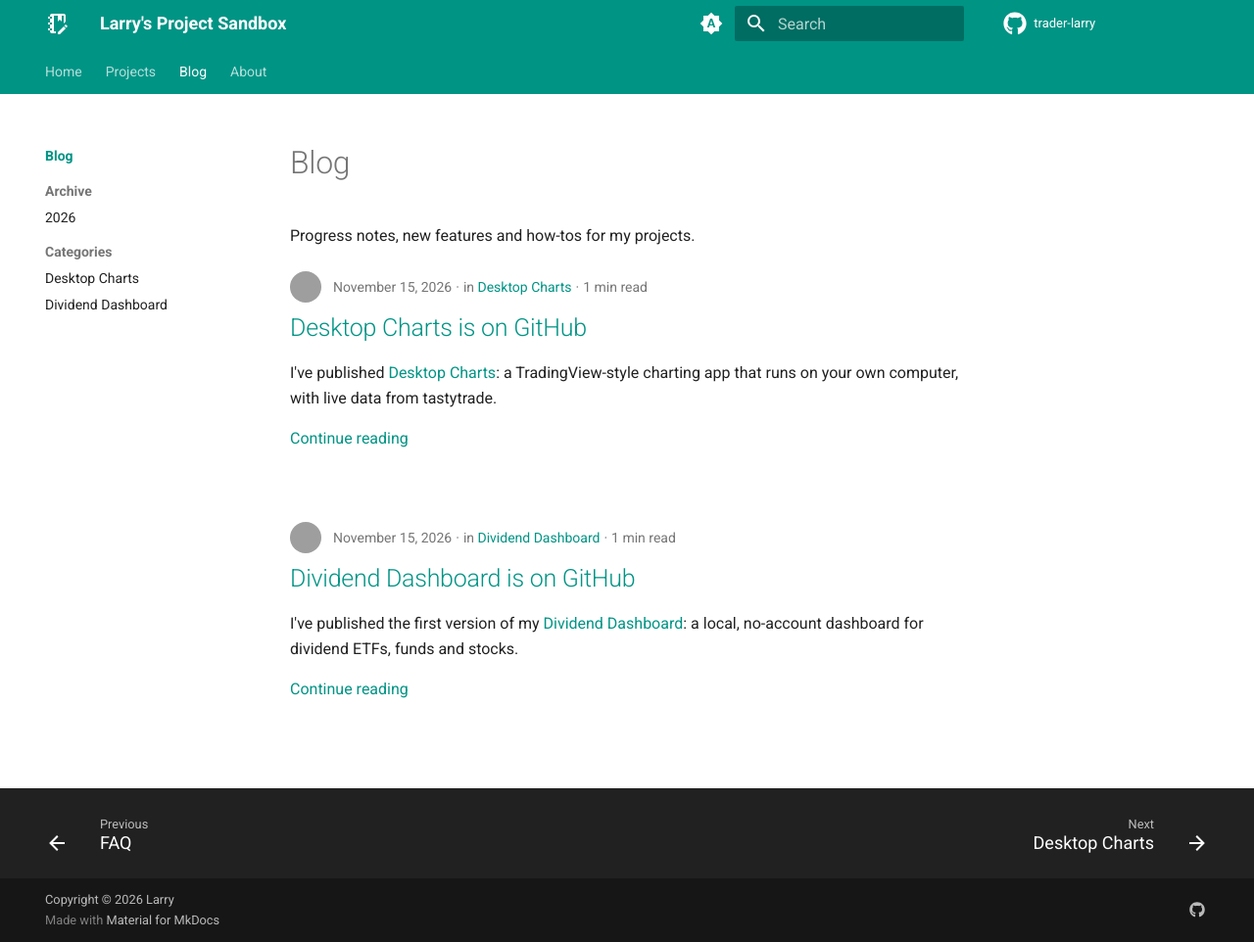
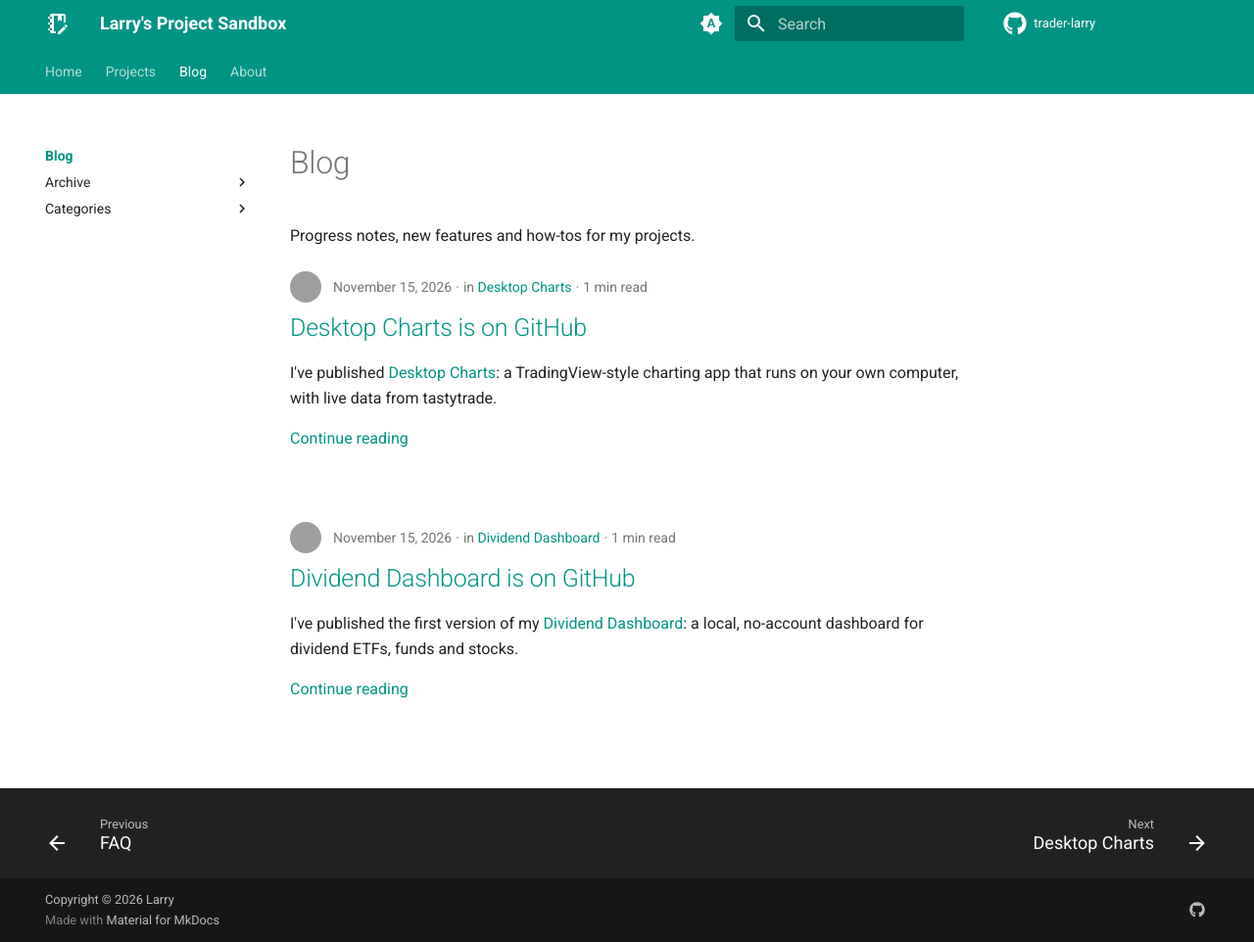
Before and after one commit to trader-larry/trader-larry.github.io, an MkDocs documentation site: the page built from docs/blog/index.md, in a window 1280 px wide and 962 px high. Shown: the whole window at 98% size. Built offline with MkDocs 1.6.1 and Material for MkDocs 9.7.7, drawn with Linux system fonts in a browser that asks for light colours; grey boxes are pictures that could not be loaded.

Commit message:
Make each project collapsible in the sidebar
Co-Authored-By: Claude Opus 5.5 <noreply@anthropic.com>
Claude-Session: https://claude.ai/code/session_01VvQfTPKTUNkHCpFBJXgj91

```diff
--- a/mkdocs.yml
+++ b/mkdocs.yml
@@ -38,7 +38,7 @@ theme:
         name: Switch to system preference
   features:
     - navigation.tabs          # top-level tabs: Home / Projects / Blog / About
-    - navigation.sections
+    # (navigation.sections is off so each project folds open and closed in the sidebar)
     - navigation.indexes       # a folder's index.md becomes its landing page
     - navigation.top           # "back to top" button
     - navigation.footer
```
